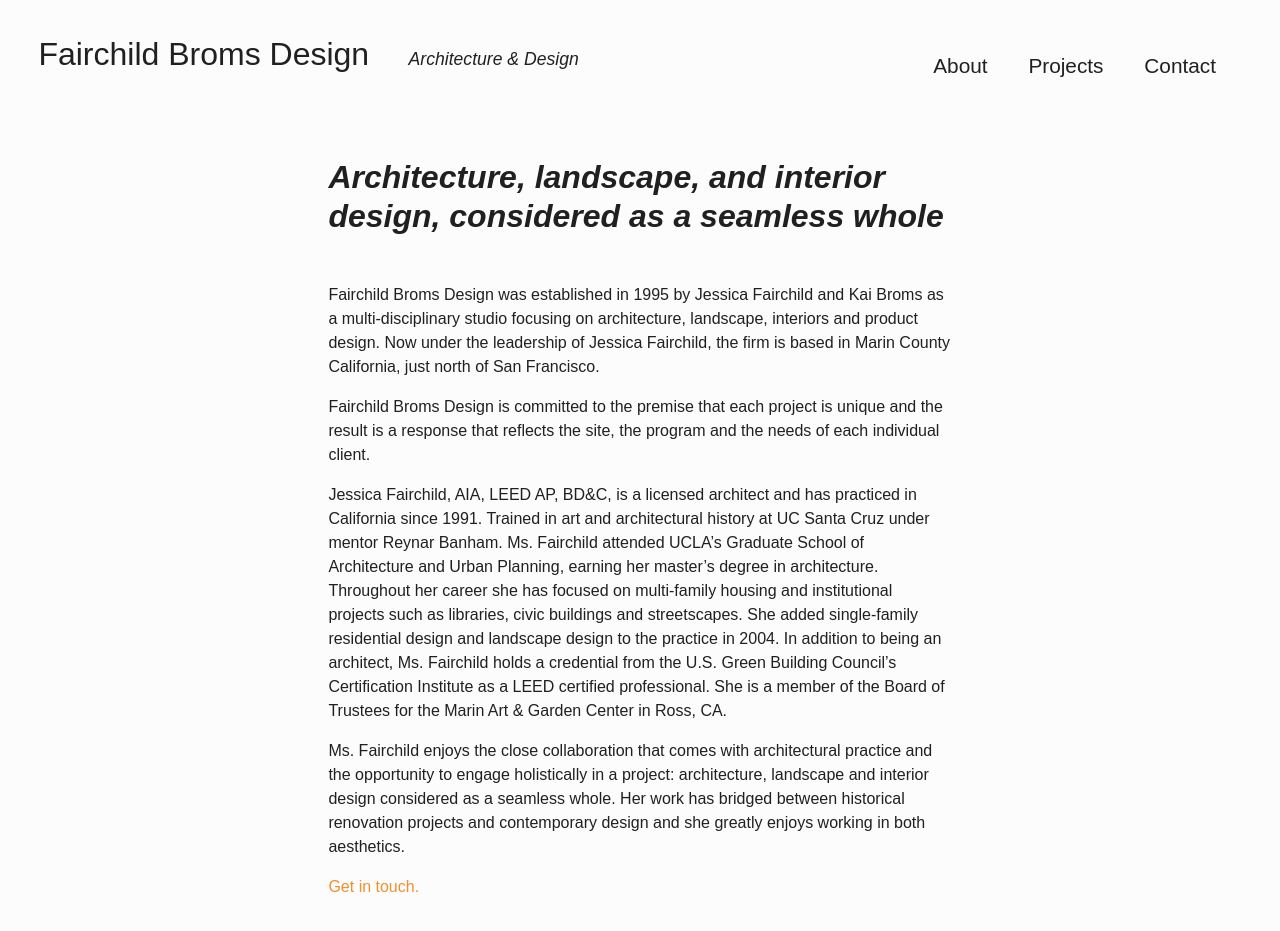
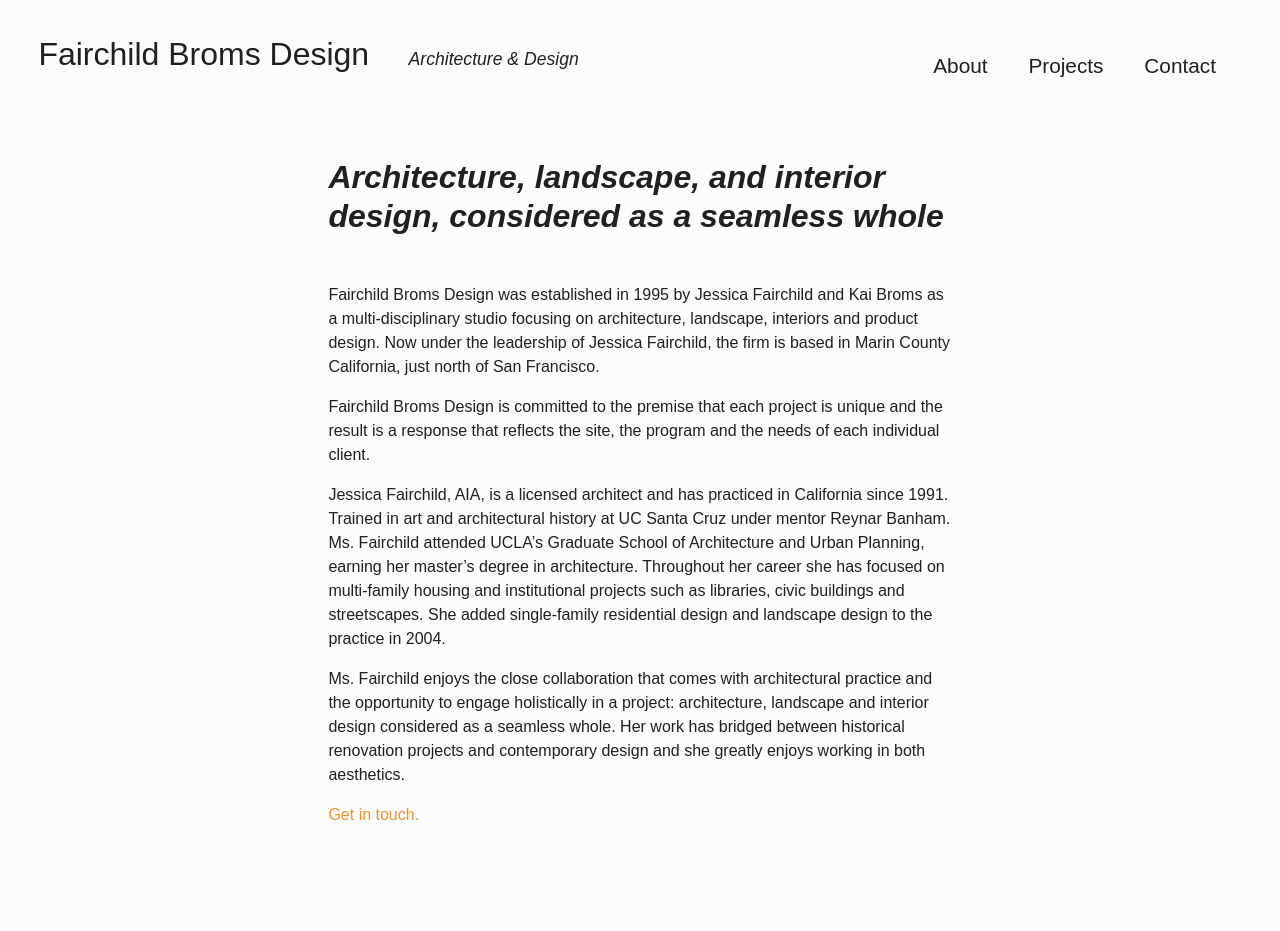
Before and after one commit to cbroms/fb-design, a Jekyll site: the page built from about.html, in a window 1280 px wide and 954 px high. Shown: the top 931 px of the window. Built offline with Jekyll 4.4.1, drawn with Linux system fonts in a browser that asks for light colours; nearby versions of some CDN libraries; some web fonts are replaced.

Commit message:
update about

```diff
--- a/about.html
+++ b/about.html
@@ -1,13 +1,21 @@
 ---
 layout: default
 title: About - FB Design
+---
 
----
 <style type="text/css">
-    nav { background-color: #FCFCFC; }
-    nav a { color: #202020; }
-    nav a:hover { color: #202020; }
-    .line { background-color: #202020; }
+  nav {
+    background-color: #fcfcfc;
+  }
+  nav a {
+    color: #202020;
+  }
+  nav a:hover {
+    color: #202020;
+  }
+  .line {
+    background-color: #202020;
+  }
   h2 {
     font-style: italic;
     font-weight: 700;
@@ -15,11 +23,37 @@
   }
 </style>
 <div class="main-text">
-    <h2>Architecture, landscape, and interior design, considered as a seamless whole</h2>
-    <p>Fairchild Broms Design was established in 1995 by Jessica Fairchild and Kai Broms as a multi-disciplinary studio focusing on architecture, landscape, interiors and product design. Now under the leadership of Jessica Fairchild, the firm is based in Marin County California, just north of San Francisco.</p>
-    <p>Fairchild Broms Design is committed to the premise that each project is unique and the result is a response that reflects the site, the program and the needs of each individual client.</p>
-    <p>Jessica Fairchild, AIA, LEED AP, BD&C, is a licensed architect and has practiced in California since 1991. Trained in art and architectural history at UC Santa Cruz under mentor Reynar Banham. Ms. Fairchild attended UCLA’s Graduate School of Architecture and Urban Planning, earning her master’s degree in architecture. Throughout her career she has focused on multi-family housing and institutional projects such as libraries, civic buildings and streetscapes. She added single-family residential design and landscape design to the practice in 2004. In addition to being an architect, Ms. Fairchild holds a credential from the U.S. Green Building Council’s Certification Institute as a LEED certified professional. She is a member of the Board of Trustees for the Marin Art & Garden Center in Ross, CA.</p>
-    <p>Ms. Fairchild enjoys the close collaboration that comes with architectural practice and the opportunity to engage holistically in a project: architecture, landscape and interior design considered as a seamless whole. Her work has bridged between historical renovation projects and contemporary design and she greatly enjoys working in both aesthetics.</p>
+  <h2>
+    Architecture, landscape, and interior design, considered as a seamless whole
+  </h2>
+  <p>
+    Fairchild Broms Design was established in 1995 by Jessica Fairchild and Kai
+    Broms as a multi-disciplinary studio focusing on architecture, landscape,
+    interiors and product design. Now under the leadership of Jessica Fairchild,
+    the firm is based in Marin County California, just north of San Francisco.
+  </p>
+  <p>
+    Fairchild Broms Design is committed to the premise that each project is
+    unique and the result is a response that reflects the site, the program and
+    the needs of each individual client.
+  </p>
+  <p>
+    Jessica Fairchild, AIA, is a licensed architect and has practiced in
+    California since 1991. Trained in art and architectural history at UC Santa
+    Cruz under mentor Reynar Banham. Ms. Fairchild attended UCLA’s Graduate
+    School of Architecture and Urban Planning, earning her master’s degree in
+    architecture. Throughout her career she has focused on multi-family housing
+    and institutional projects such as libraries, civic buildings and
+    streetscapes. She added single-family residential design and landscape
+    design to the practice in 2004.
+  </p>
+  <p>
+    Ms. Fairchild enjoys the close collaboration that comes with architectural
+    practice and the opportunity to engage holistically in a project:
+    architecture, landscape and interior design considered as a seamless whole.
+    Her work has bridged between historical renovation projects and contemporary
+    design and she greatly enjoys working in both aesthetics.
+  </p>
 
   <p><a href="/contact">Get in touch.</a></p>
 </div>
```
Lines whose indentation alone changed are shown as unchanged.
